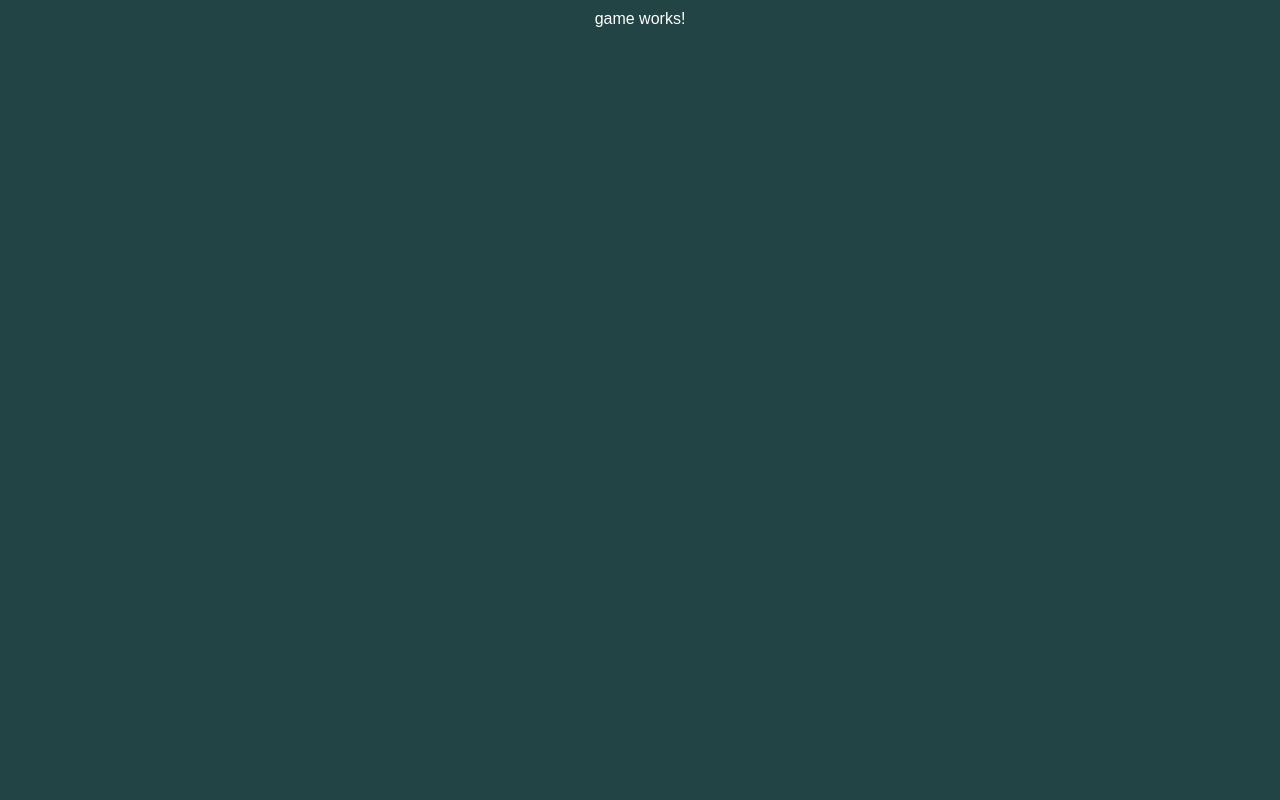
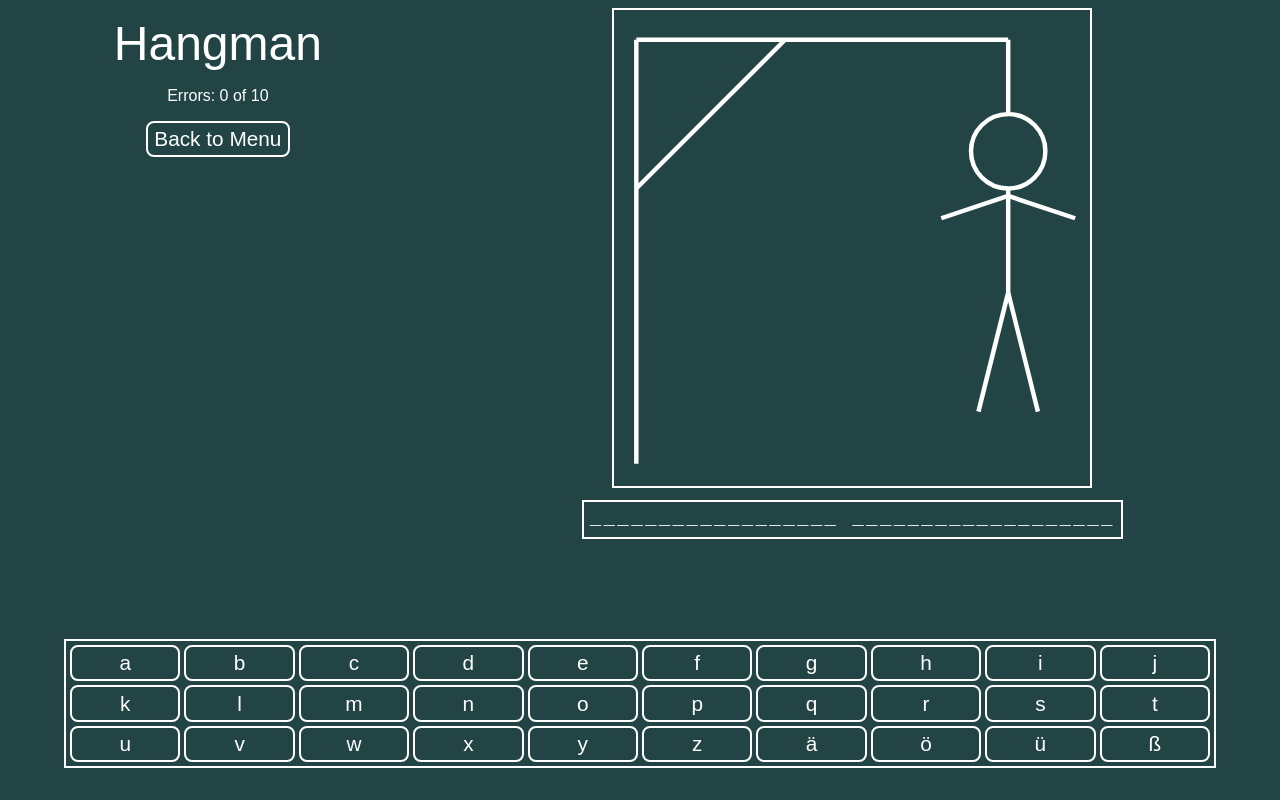
Before and after one commit to atennert/hangman-angular, an Angular app: page /game in a window 1280 px wide. Built offline with nearby package versions, Linux system fonts and the light colour scheme.

Commit message:
feat: add game screen content

```diff
--- a/src/app/about/about.component.html
+++ b/src/app/about/about.component.html
@@ -66,4 +66,4 @@
   <h3>Consent</h3>
   <p>By using our website, you hereby consent to our Privacy Policy and agree to its terms.</p>
 </section>
-<p><a routerLink="/start" class="menu__link">Back to main page</a></p>
+<nav><a routerLink="/start" class="menu__link">Back to Menu</a></nav>
--- a/src/app/app.module.ts
+++ b/src/app/app.module.ts
@@ -9,6 +9,7 @@ import {ResultComponent} from './result/result.component';
 import {AboutComponent} from './about/about.component';
 import {PageNotFoundComponent} from './page-not-found/page-not-found.component';
 import { ImageComponent } from './image/image.component';
+import { KeyboardComponent } from './game/keyboard/keyboard.component';
 
 @NgModule({
   declarations: [
@@ -18,7 +19,8 @@ import { ImageComponent } from './image/image.component';
     ResultComponent,
     AboutComponent,
     PageNotFoundComponent,
-    ImageComponent
+    ImageComponent,
+    KeyboardComponent
   ],
   imports: [
     BrowserModule,
--- a/src/app/game/game.component.css
+++ b/src/app/game/game.component.css
@@ -0,0 +1,83 @@
+.game__container {
+  display: grid;
+  grid-template: repeat(3, auto) / 1fr;
+  justify-items: center;
+  grid-gap: 3vmin;
+  width: 100%;
+  height: 95vh;
+}
+
+.title {
+  margin: 1vh 0 .3em;
+}
+
+.game__output {
+  display: flex;
+  flex-direction: column;
+  align-items: center;
+  width: 100%;
+  row-gap: 1vmin;
+}
+
+.image {
+  display: block;
+  width: 80%;
+  max-width: 35vh;
+}
+
+.word {
+  margin: 0;
+  padding: .2em .3em;
+  border: solid .3vmin var(--base-color);
+  font-family: monospace;
+  font-size: 1.1em;
+  letter-spacing: .12em;
+}
+
+.keyboard {
+  align-self: end;
+  width: 90vw;
+}
+
+@media screen and (orientation: landscape) {
+  .game__container {
+    grid-template: 50% 50% / 1fr 2fr;
+    grid-gap: .3em;
+  }
+
+  .title {
+    font-size: 2.5em;
+  }
+
+  .image {
+    display: block;
+    max-width: 30vh;
+  }
+
+  .keyboard {
+    grid-column: 1 / 3;
+  }
+}
+
+@media screen and (orientation: landscape) and (min-height: 22em) {
+  .game__container {
+    grid-template: auto auto / 1fr 2fr;
+  }
+
+  .title {
+    font-size: 3em;
+  }
+
+  .image {
+    max-width: 45vh;
+  }
+  .word {
+    font-size: 1.2em;
+  }
+}
+
+@media screen and (orientation: landscape) and (min-height: 35em) {
+  .image {
+    max-width: 60vh;
+  }
+}
--- a/src/app/game/game.component.html
+++ b/src/app/game/game.component.html
@@ -1 +1,14 @@
-<p>game works!</p>
+<div class="game__container">
+  <header>
+    <h1 class="title">{{title}}</h1>
+    <p>Errors: {{currentErrors}} of {{maxErrors}}</p>
+    <nav>
+      <a routerLink="/start" class="menu__link">Back to Menu</a>
+    </nav>
+  </header>
+  <div class="game__output">
+    <app-image class="image"></app-image>
+    <p class="word">{{currentWord}}</p>
+  </div>
+  <app-keyboard class="keyboard"></app-keyboard>
+</div>
--- a/src/app/game/game.component.ts
+++ b/src/app/game/game.component.ts
@@ -1,4 +1,5 @@
-import { Component, OnInit } from '@angular/core';
+import {Component, OnInit} from '@angular/core';
+import {AppSettings} from "../AppSettings";
 
 @Component({
   selector: 'app-game',
@@ -7,7 +8,13 @@ import { Component, OnInit } from '@angular/core';
 })
 export class GameComponent implements OnInit {
 
-  constructor() { }
+  title = AppSettings.TITLE;
+  currentErrors = 0;
+  maxErrors = 10;
+  currentWord = '__________________ ___________________';
+
+  constructor() {
+  }
 
   ngOnInit(): void {
   }
--- /dev/null
+++ b/src/app/game/keyboard/keyboard.component.css
@@ -0,0 +1,45 @@
+.keyboard__container {
+  display: grid;
+  grid-template: repeat(3, 1fr) / repeat(10, 1fr);
+  justify-items: stretch;
+  align-items: stretch;
+  grid-gap: .5vmin;
+  padding: .5vmin;
+  border: solid .3vmin var(--base-color);
+}
+
+.key__cell {
+  width: 100%;
+  height: 100%;
+}
+
+.key {
+  display: inline-flex;
+  justify-content: center;
+  align-items: center;
+  padding: .2em 0;
+  border: solid .3vmin var(--base-color);
+  border-radius: 1vmin;
+  font-size: 1.3em;
+  text-align: center;
+  text-decoration: none;
+  background-color: var(--background-color);
+  color: var(--base-color);
+  width: 100%;
+  height: 100%;
+}
+
+.key[aria-selected="true"] {
+  pointer-events: none;
+  background-color: var(--button-checked-color);
+}
+
+.key:hover,
+.key:focus {
+  background-color: var(--button-hover-color);
+}
+
+.key:focus {
+  outline: 0;
+  box-shadow: 0 0 3px 2px var(--outline-color);
+}
--- /dev/null
+++ b/src/app/game/keyboard/keyboard.component.html
@@ -0,0 +1,8 @@
+<div class="keyboard__container" aria-label="keyboard" role="grid">
+  <span *ngFor="let letter of alphabet" class="key__cell" role="gridcell">
+    <button type="button" data-key="a" class="key" aria-selected="false"
+            tabindex="{{letter === 'a' ? '0' : '-1'}}">
+      {{letter}}
+    </button>
+  </span>
+</div>
--- /dev/null
+++ b/src/app/game/keyboard/keyboard.component.ts
@@ -0,0 +1,17 @@
+import { Component, OnInit } from '@angular/core';
+
+@Component({
+  selector: 'app-keyboard',
+  templateUrl: './keyboard.component.html',
+  styleUrls: ['./keyboard.component.css']
+})
+export class KeyboardComponent implements OnInit {
+
+  alphabet = [...'abcdefghijklmnopqrstuvwxyzäöüß'];
+
+  constructor() { }
+
+  ngOnInit(): void {
+  }
+
+}
--- a/src/app/page-not-found/page-not-found.component.html
+++ b/src/app/page-not-found/page-not-found.component.html
@@ -2,4 +2,4 @@
 <h2>Page not found!</h2>
 <p>Where did you try to get to?!?</p>
 <br>
-<p><a routerLink="/start" class="menu__link">Back to main page</a></p>
+<p><a routerLink="/start" class="menu__link">Back to Menu</a></p>
```
Also changed, not shown: 1 other file (tests, documents, lock files or other folders).
